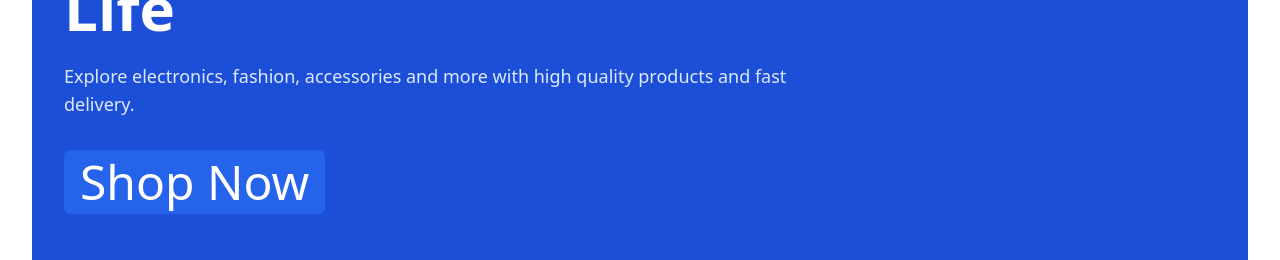
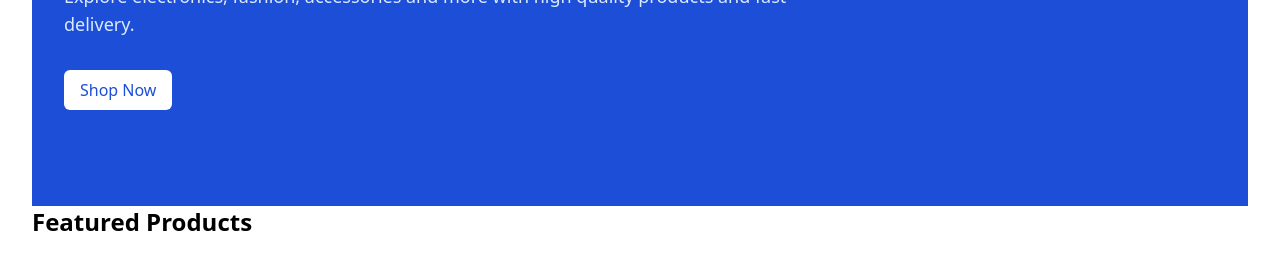
Before and after one commit to GovindRawat/ecommerce-pms, a React (Vite) app in the folder client/: page / in a window 1280 px wide. Shown: the part 415-675 px from the top of the page. Built offline with nearby package versions, Linux system fonts and the light colour scheme; grey boxes are pictures that could not be loaded.

Commit message:
fix: apply Button component, fix className warning, a11y pass

```diff
--- a/client/src/components/Button.jsx
+++ b/client/src/components/Button.jsx
@@ -5,6 +5,7 @@ function Button({ children, onClick, variant = 'primary', disabled = false }) {
  primary: "bg-blue-600 text-white hover:bg-blue-700 focus:ring-blue-500",
  secondary: "bg-gray-200 text-gray-900 hover:bg-gray-300 focus:ring-gray-500",
  danger: "bg-red-600 text-white hover:bg-red-700 focus:ring-red-500",
+  inverse: "bg-white text-blue-700 hover:bg-gray-100 focus:ring-white focus:ring-offset-blue-700",
  }
 
  const disabledClasses = "opacity-50 cursor-not-allowed"
--- a/client/src/components/Hero.jsx
+++ b/client/src/components/Hero.jsx
@@ -1,7 +1,7 @@
 import Button from './Button'
 const Hero = () => {
  return (
-  <section className="bg-blue-700 text-white py-12 md:py-20 text-3xl md:text-5xl">
+  <section className="bg-blue-700 text-white">
      <div className="max-w-7xl mx-auto px-4 sm:px-6 lg:px-8 py-16 md:py-24">
                 <div className="max-w-3xl">
     <h2 className="text-3xl sm:text-4xl md:text-6xl font-bold leading-tight mb-6">
@@ -10,7 +10,7 @@ const Hero = () => {
                     <p className="text-sm sm:text-base md:text-lg text-blue-100 mb-8 leading-relaxed">
                         Explore electronics, fashion, accessories and more with high quality products and fast delivery.
                     </p>
-                    <Button onClick={() => console.log("Navigating to Shop...")} className="px-6 py-3 bg-white text-blue-700 font-medium rounded-md hover:bg-gray-100 transition-colors focus:outline-none focus:ring-2 focus:ring-white focus:ring-offset-2 focus:ring-offset-blue-700">
+                    <Button  variant="inverse" onClick={() => console.log("Navigating to Shop...")}>
                         Shop Now
                     </Button>
                 </div>
--- a/client/src/components/ProductCard.jsx
+++ b/client/src/components/ProductCard.jsx
@@ -18,13 +18,10 @@ function ProductCard({ name, description, price, image, inStock }) {
  ${price.toFixed(2)}
  </span>
  {inStock ? (
-<Button onClick={handleAddToCart} className="px-4 py-2 bg-blue-600 text-white font-medium rounded-md hover:bg-blue-700 transition-colors focus:outline-none focus:ring-2 focus:ring-blue-500
-focus:ring-offset-2">
- Add to Cart
-</Button>
- ) : (
+ <Button onClick={handleAddToCart}>Add to Cart</Button>
+) : (
  <span className="text-red-500 font-medium">Out of Stock</span>
- )}
+)}
  </div>
  </div>
  </article>
```
Also changed, not shown: 1 other file (tests, documents, lock files or other folders).
